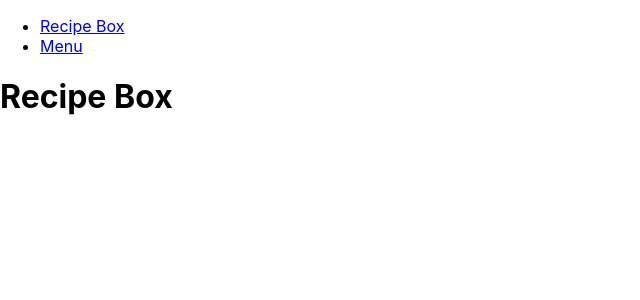
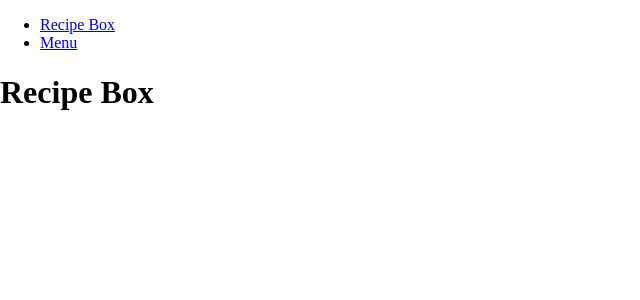
Before and after one commit to darintrimillos/buttle, a React (Create React App) app: page / in a window 1280 px wide. Shown: the top 300 px of the page, without its empty margins (0-640 px from the left). Built offline with nearby package versions, Linux system fonts and the light colour scheme.

Commit message:
add normalize, move styles

```diff
--- a/public/index.html
+++ b/public/index.html
@@ -3,6 +3,7 @@
   <head>
     <meta charset="utf-8" />
     <link rel="icon" href="%PUBLIC_URL%/favicon.ico" />
+    <link rel="stylesheet" href="https://cdnjs.cloudflare.com/ajax/libs/normalize/8.0.1/normalize.min.css" integrity="sha512-NhSC1YmyruXifcj/KFRWoC561YpHpc5Jtzgvbuzx5VozKpWvQ+4nXhPdFgmx8xqexRcpAglTj9sIBWINXa8x5w==" crossorigin="anonymous" referrerpolicy="no-referrer" />
     <meta name="viewport" content="width=device-width, initial-scale=1" />
     <meta name="theme-color" content="#000000" />
     <meta
--- a/src/App.js
+++ b/src/App.js
@@ -1,6 +1,5 @@
-import './App.css';
+import styles from 'css/App.module.scss';
 import { RecipeBox, Menu } from 'pages/';
-import { useRecipes } from 'hooks/use-recipes';
 import {
     BrowserRouter as Router,
     Routes,
@@ -9,17 +8,16 @@ import {
   } from 'react-router-dom';
 
 function App() {
-    const { recipes } = useRecipes();
     return (
-        <div className="wrapper">
+        <div className={styles.wrapper}>
             <Router>
-                <aside className="sidebar">
+                <aside className={styles.sidebar}>
                     <ul>
                         <li><Link to="/">Recipe Box</Link></li>
                         <li><Link to='menu'>Menu</Link></li>
                     </ul>
                 </aside>
-                <main className="main">
+                <main className={styles.main}>
                     <Routes>
                         <Route path="/" element={<RecipeBox />} />
                         <Route path="/menu" element={<Menu />} />
--- a/src/index.js
+++ b/src/index.js
@@ -1,6 +1,6 @@
 import React from 'react';
 import ReactDOM from 'react-dom/client';
-import './index.css';
+// import './index.css';
 import App from './App';
 import reportWebVitals from './reportWebVitals';
 
--- a/src/pages/recipes/RecipeBox.js
+++ b/src/pages/recipes/RecipeBox.js
@@ -1,3 +1,11 @@
-const RecipeBox = () => <><h1>Recipe Box</h1></>
+import { useRecipes } from 'hooks/use-recipes';
+
+const RecipeBox = () => {
+    const { recipes } = useRecipes();
+
+    return (
+        <h1>Recipe Box</h1>
+    );
+};
 
 export { RecipeBox };
```
Also changed, not shown: src/css/App.module.scss (renamed from src/App.css).
